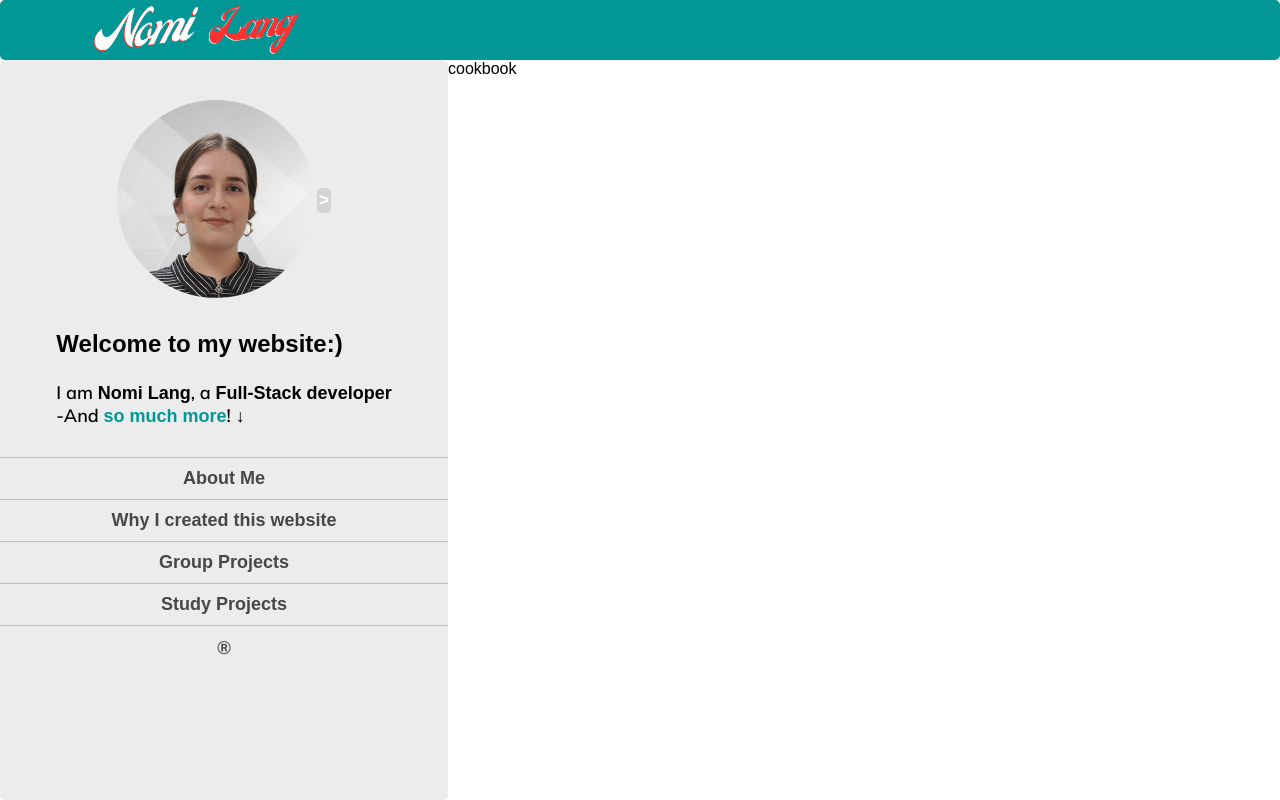
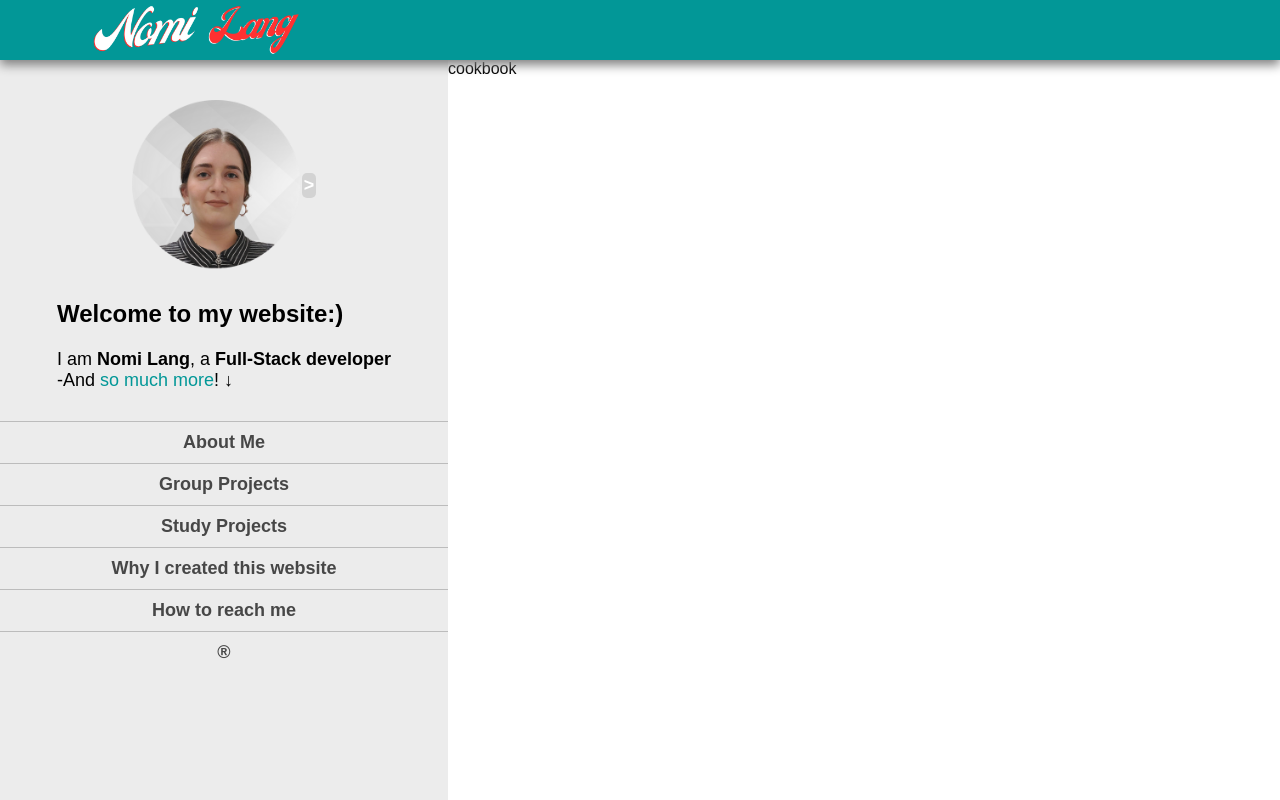
Before and after one commit to Nomi-La/Nomis_Website, a React (Vite) app in the folder main/: page / in a window 1280 px wide. Built offline with nearby package versions, Linux system fonts and the light colour scheme.

Commit message:
saving todays changes

```diff
--- a/main/src/components/Header/header.scss
+++ b/main/src/components/Header/header.scss
@@ -2,6 +2,7 @@
   //background: linear-gradient(102deg, #f4a804, #595302);
   //background: linear-gradient(102deg, #0eaf8d, #04c5d6);
   background-color: #029797;
+  box-shadow: 0px 5px 10px gray;
   //background-image: url("public/backg.jpg");
   //background-repeat: no-repeat;
   //background-size: cover;
@@ -9,6 +10,10 @@
   height: 7.5vh;
   display: flex;
   justify-content: space-between;
+  z-index: 10;
+  position: fixed;
+  top: 0px;
+  left: 0px;
   .name-logo{
     padding: 4px 70px;
     cursor: pointer;
--- a/main/src/components/Sidebar/Sidebar.jsx
+++ b/main/src/components/Sidebar/Sidebar.jsx
@@ -16,11 +16,14 @@ export default function Sidebar(){
                 <img className="profile" src="/casual%20(2).png" alt="profile"/>
 
             </div>}
-            <p><span className="welcome">Welcome to my website:)</span><br/><br/>I am <b>Nomi Lang</b>, a <b>Full-Stack developer</b><br/>-And <span className="much-more">so much more</span>! ↓</p>
+            <p><span className="welcome">Welcome to my website:)</span>
+                <br/><br/>I am <b>Nomi Lang</b>, a <b>Full-Stack developer</b>
+                <br/>-And <span className="much-more">so much more</span>! ↓</p>
             <NavLink className="subject" to="/about-me">About Me</NavLink>
-            <NavLink className="subject" to="/info">Why I created this website</NavLink>
             <NavLink className="subject" to="/group-projects">Group Projects</NavLink>
             <NavLink className="subject" to="/study-projects">Study Projects</NavLink>
+            <NavLink className="subject" to="/info">Why I created this website</NavLink>
+            <NavLink className="subject" to="/study-projects">How to reach me</NavLink>
             <p className="subject">®</p>
 
         </div>
--- a/main/src/components/Sidebar/sidebar.scss
+++ b/main/src/components/Sidebar/sidebar.scss
@@ -1,8 +1,8 @@
 .sidebar-container{
-  float: left;
   width: 35%;
   max-width: 500px;
-  height: 92.5vh;
+  height: 100%;
+  min-height: 92.5vh;
   display: flex;
   flex-direction: column;
   align-items: center;
@@ -13,7 +13,7 @@
     justify-content: center;
     padding: 40px 0px 0px;
     .profile{
-      max-width: 200px;
+      max-width: 170px;
     }
     button{
       color: white;
@@ -30,13 +30,16 @@
     padding: 10px;
   }
   p{
-    font-family: "Mulish", sans-serif;
+
     font-size: large;
-    font-weight: 600;
+    font-weight: 500;
     padding: 30px;
     .much-more{
       //color: red;
       color: #029797;
+      b{
+        font-weight: 900;
+      }
     }
     .welcome{
       font-size: x-large;
@@ -56,4 +59,7 @@
     font-weight: bold;
     font-size: large;
   }
+  .active{
+    background-color: rgba(96, 96, 96, 0.13);
+  }
 }
--- a/main/src/layouts/Layout.jsx
+++ b/main/src/layouts/Layout.jsx
@@ -6,7 +6,9 @@ import Sidebar from "../components/Sidebar/Sidebar.jsx";
 export default function Layout(){
     return <>
         <Header/>
+        <div className="layout-main">
         <Sidebar/>
         <Outlet/>
+            </div>
     </>
 }
--- a/main/src/layouts/layout.scss
+++ b/main/src/layouts/layout.scss
@@ -0,0 +1,5 @@
+.layout-main{
+  position: relative;
+  top: 7.5vh;
+  display: flex;
+}
--- a/main/src/main.scss
+++ b/main/src/main.scss
@@ -6,6 +6,9 @@
   font-optical-sizing: auto;
   font-style: normal;
 
-  border-radius: 5px;
+  //border-radius: 5px;
   box-sizing: border-box;
+  a, button{
+    border-radius: 5px;
+  }
 }
--- a/main/src/pages/NotFound.jsx
+++ b/main/src/pages/NotFound.jsx
@@ -1,6 +1,7 @@
 import './notFound.scss'
 import Header from "../components/Header/Header.jsx";
 import {Link} from "react-router";
+import Sidebar from "../components/Sidebar/Sidebar.jsx";
 
 export default function NotFound(){
     return <>
--- a/main/src/pages/notFound.scss
+++ b/main/src/pages/notFound.scss
@@ -1,4 +1,6 @@
 .not-found{
+  position: relative;
+  top: 7.5vh;
   display: flex;
   flex-direction: column;
   width: 100%;
@@ -29,6 +31,7 @@
       color: black;
     }
     a{
+      border-radius: 5px;
       text-decoration: None;
       color: #686868;
       font-size: x-large;
```
